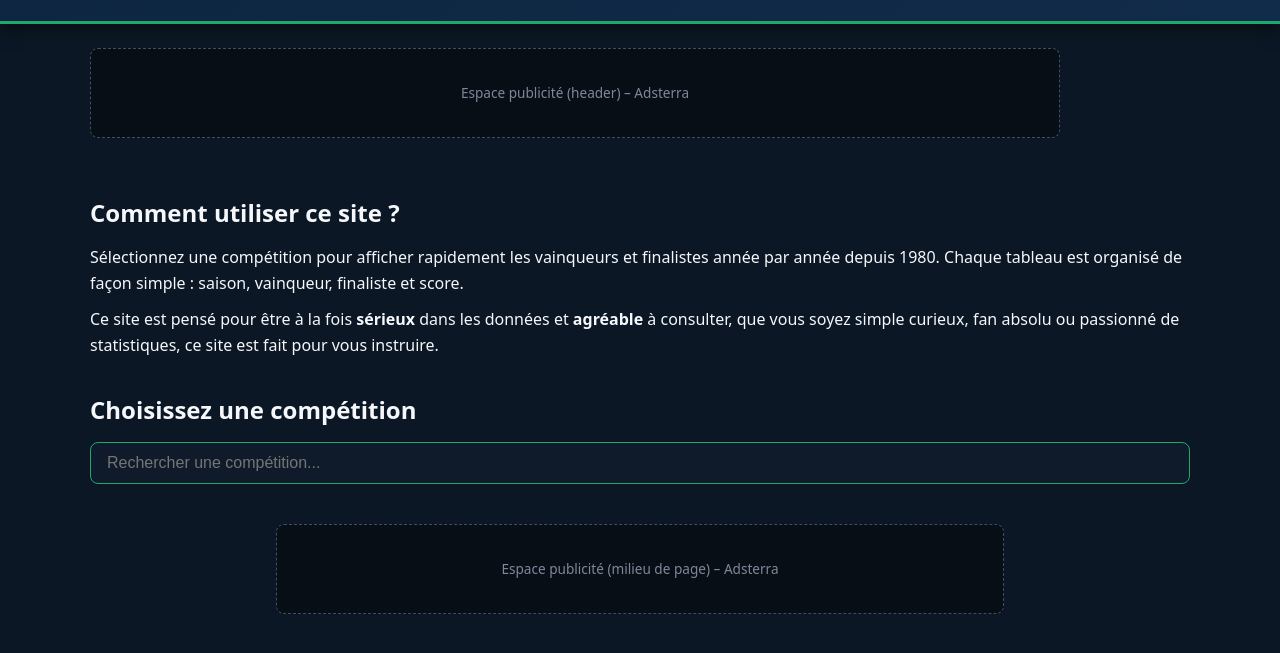
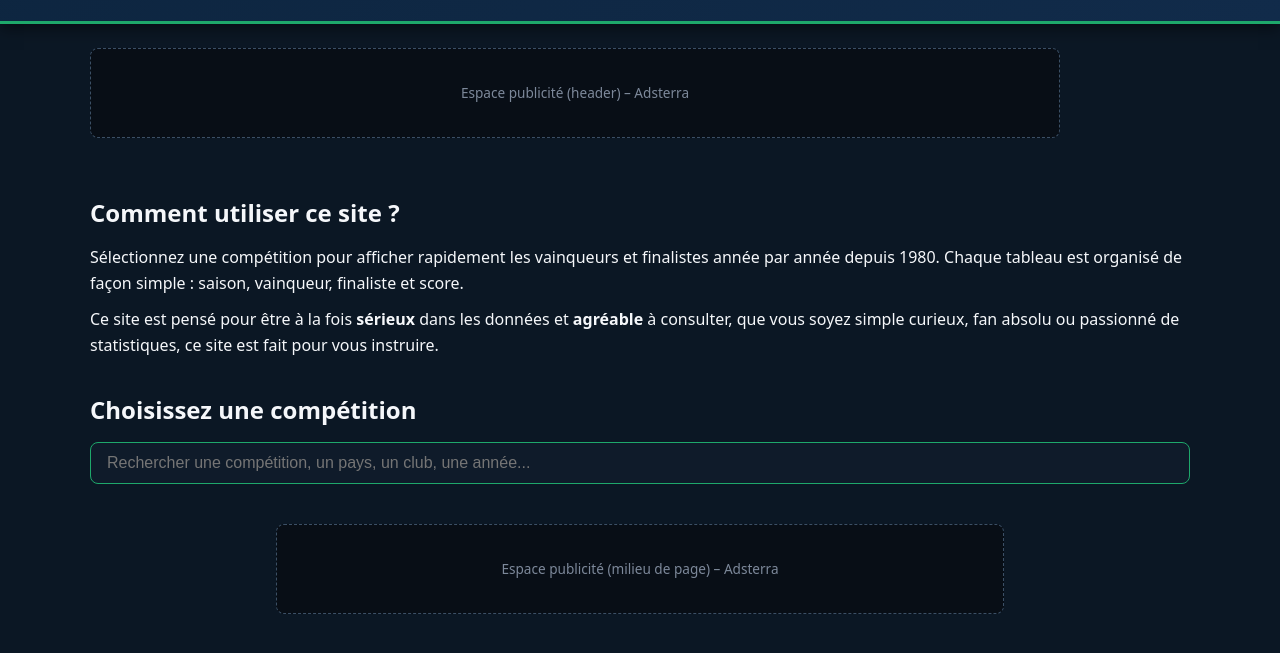
Before and after one commit to willemsmax10-bot/competition-football, a plain HTML site: page index.html in a window 1280 px wide. Shown: the part 215-868 px from the top of the page. Drawn offline with Linux system fonts and the light colour scheme.

Commit message:
Update index.html

```diff
--- a/index.html
+++ b/index.html
@@ -55,8 +55,9 @@
         <section class="competition-selector">
             <h2>Choisissez une compétition</h2>
              <div class="search-box">
-    <input type="text" id="searchInput" placeholder="Rechercher une compétition...">
-            </div>
+    <input type="text" id="searchInput" placeholder="Rechercher une compétition, un pays, un club, une année...">
+    <div id="suggestions" class="suggestions"></div>
+</div>
             <div class="competition-buttons">
                 <button class="comp-btn active" data-target="ligue-des-champions">Ligue des Champions (UEFA)</button>
                 <button class="comp-btn" data-target="coupe-du-monde">Coupe du Monde (FIFA)</button>
```
